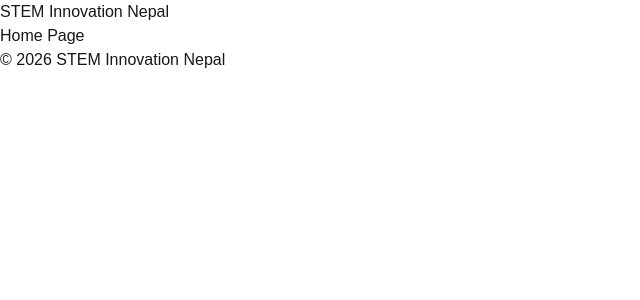
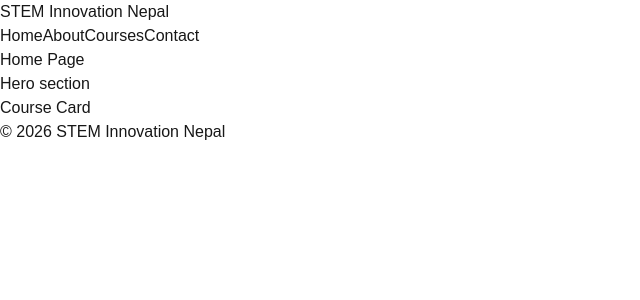
Before and after one commit to Aj4y-Dev/next-js-practise, a Next.js app: page / in a window 1280 px wide. Shown: the top 300 px of the page, without its empty margins (0-640 px from the left). Built offline with nearby package versions, Linux system fonts and the light colour scheme.

Commit message:
Add Hero and CourseCard components; update HomePage layout

```diff
--- a/app/page.tsx
+++ b/app/page.tsx
@@ -1,3 +1,13 @@
+import CourseCard from "@/components/CourseCard";
+import Hero from "@/components/Hero";
+
 export default function HomePage() {
-  return <h1>Home Page</h1>;
+  return (
+    <>
+      <h1>Home Page</h1>
+
+      <Hero />
+      <CourseCard />
+    </>
+  );
 }
--- /dev/null
+++ b/components/CourseCard.tsx
@@ -0,0 +1,3 @@
+export default function CourseCard() {
+  return <h1>Course Card</h1>;
+}
--- /dev/null
+++ b/components/Hero.tsx
@@ -0,0 +1,3 @@
+export default function Hero() {
+  return <h1>Hero section</h1>;
+}
--- a/components/Navbar.tsx
+++ b/components/Navbar.tsx
@@ -1,7 +1,16 @@
+import Link from "next/link";
+
 export default function Navbar() {
   return (
     <nav>
-      <h2>STEM Innovation Nepal</h2>
+      <div>
+        <h2>STEM Innovation Nepal</h2>
+
+        <Link href="/">Home</Link>
+        <Link href="/about">About</Link>
+        <Link href="/courses">Courses</Link>
+        <Link href="/contact">Contact</Link>
+      </div>
     </nav>
   );
 }
```
